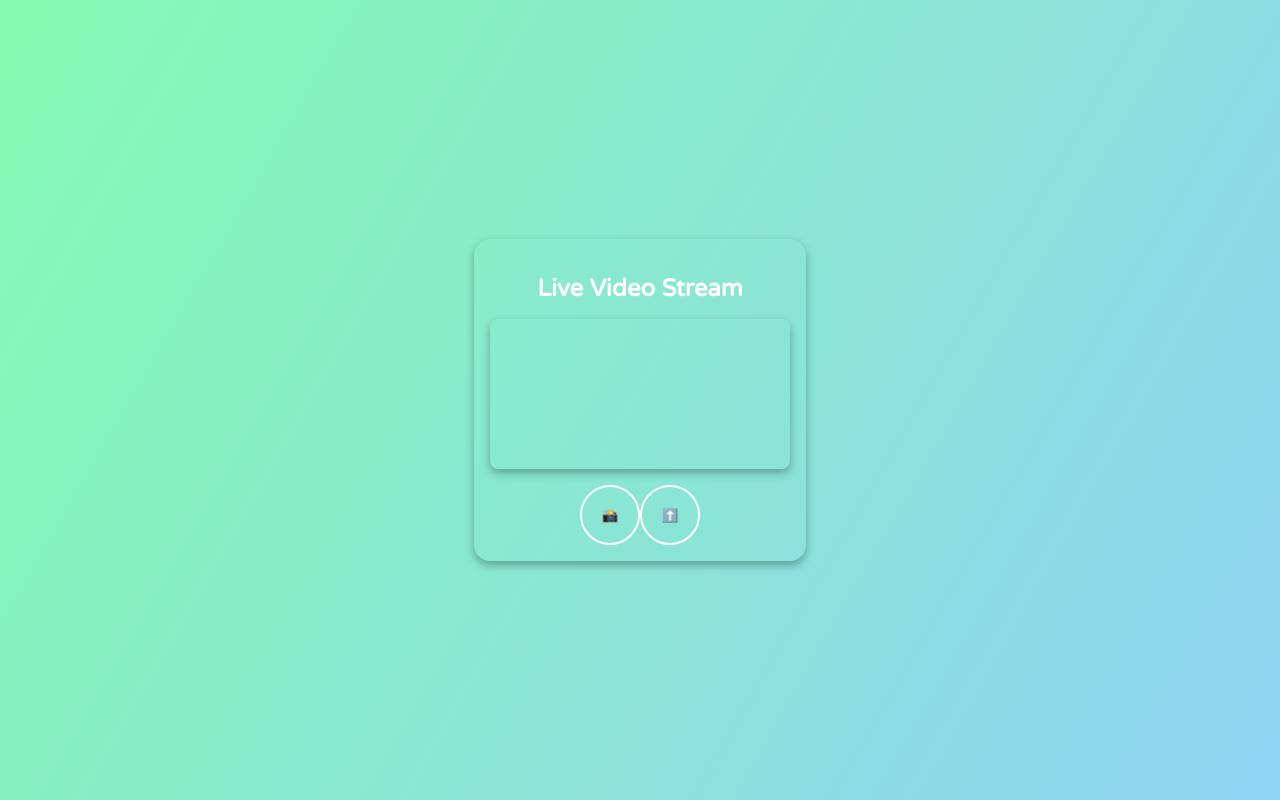
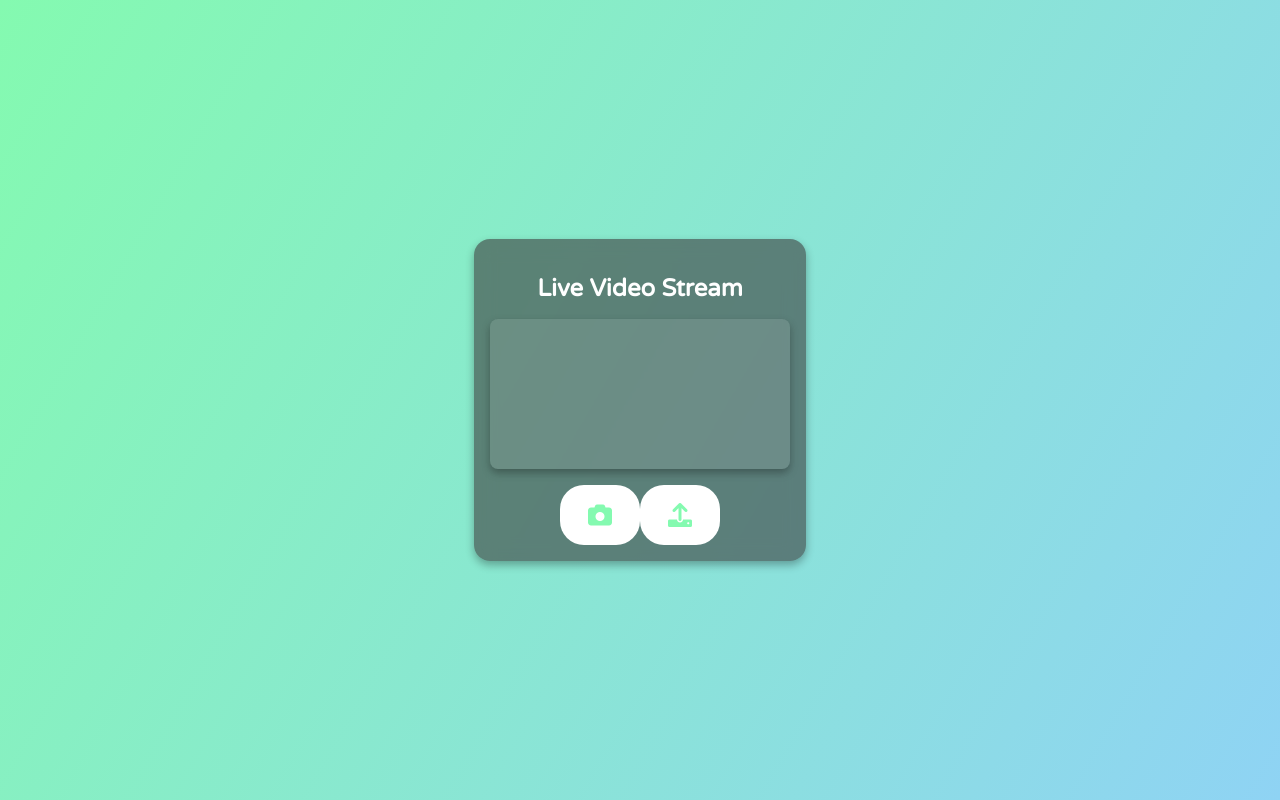
Before and after one commit to justinwhitfieldd/RecipeVision, a Flask app: page /camera in a window 1280 px wide. Run offline with Flask 3, Linux system fonts and the light colour scheme; parts of the project's set-up code (start-up, migrations or seed data) failed here and were passed over.

Commit message:
ui new pt 1

```diff
--- a/templates/index.html
+++ b/templates/index.html
@@ -6,6 +6,7 @@
         <title>Upload Photo & Stream Video</title>
         <link href="https://fonts.googleapis.com/css2?family=Pacifico&display=swap" rel="stylesheet">
         <link href="https://fonts.googleapis.com/css2?family=Varela+Round&display=swap" rel="stylesheet">
+        <link href="https://cdnjs.cloudflare.com/ajax/libs/font-awesome/6.0.0-beta3/css/all.min.css" rel="stylesheet">
         <style>
             :root {
                 --primary-color: #84fab0;
@@ -13,6 +14,7 @@
                 --text-color: #fff;
                 --button-size-small: 60px;
                 --button-size-large: 80px;
+                --icon-size: 24px;  /* New variable for icon size */
             }
 
         body, html {
@@ -38,6 +40,8 @@
             padding: 1rem;
             border-radius: 1rem;
             box-shadow: 0 4px 8px rgba(0,0,0,0.3);
+            background-color: rgba(61, 61, 61, 0.6);  /* New background color */
+            backdrop-filter: blur(10px);  /* New frosted glass effect */
         }
 
         h2 {
@@ -56,6 +60,7 @@
             width: 100%;
             border-radius: 0.5rem;
             box-shadow: 0 4px 8px rgba(0,0,0,0.3);
+            background-color: rgba(255,255,255,0.1); /* Fallback for when video is not playing */
         }
 
         .button-area {
@@ -65,26 +70,41 @@
         }
 
         button, input[type="submit"] {
-            background-color: transparent;
-            border: 2px solid var(--text-color);
-            color: var(--text-color);
+            background-color: var(--text-color);
+            border: none;
+            color: var(--primary-color);
             padding: 10px;
-            border-radius: 50%;
-            width: var(--button-size-small);
+            border-radius: 24px; /* Makes buttons rounded rectangles */
+            width: var(--button-size-large);
             height: var(--button-size-small);
             cursor: pointer;
             transition: background-color 0.2s, transform 0.2s;
         }
 
-        button:hover, input[type="submit"]:hover {
-            background-color: rgba(255, 255, 255, 0.1);
-            transform: scale(1.1);
+       /* New styles for better icons */
+       button i, input[type="submit"] i {
+            font-size: var(--icon-size);
+            margin: 0 8px;  /* Spacing around icons */
+        }
+
+        button:hover i, input[type="submit"]:hover i {
+            transform: scale(1.2);  /* Make icons bigger when hovering over the button */
         }
 
         @media screen and (max-width: 768px) {
             button {
                 width: var(--button-size-large);
                 height: var(--button-size-large);
+            }
+        }
+        @media screen and (max-width: 768px) {
+            .video-container {
+                max-width: 100%;  /* Make the container take full width */
+            }
+            video {
+                width: 100%;  /* Take full width */
+                height: 60vh;  /* Take up 60% of the viewport height */
+                object-fit: cover;  /* Keep the video's aspect ratio */
             }
         }
     </style>
@@ -94,8 +114,8 @@
         <h2>Live Video Stream</h2>
         <video id="video" autoplay playsinline muted></video>
         <div class="button-area">
-            <button onclick="capturePhoto()">📸</button>
-            <button onclick="triggerFileUpload()">⬆️</button>
+            <button onclick="capturePhoto()"><i class="fas fa-camera"></i></button>
+            <button onclick="triggerFileUpload()"><i class="fas fa-upload"></i></button>
             <form action="/upload" method="post" enctype="multipart/form-data" id="uploadForm" style="display: none;">
                 <input type="file" id="photoData" name="photo" accept="image/*" onchange="submitUploadForm()">
             </form>
@@ -104,7 +124,6 @@
             </form>
         </div>
     </div>
-
     <canvas id="canvas" style="display: none;"></canvas>
 
 <script>
```
Lines whose indentation alone changed are shown as unchanged.
